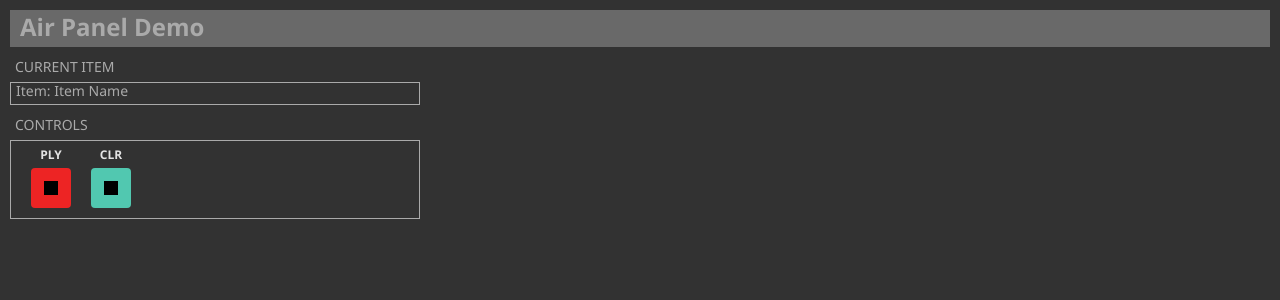
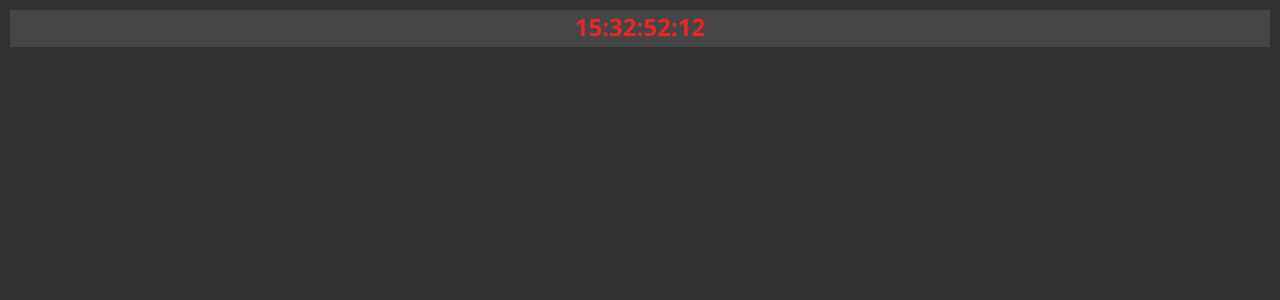
Before and after one commit to Cinegy/AirPanel-RedClock, an Angular app: page / in a window 1280 px wide. Shown: the top 300 px of the page. Built offline with nearby package versions, Linux system fonts and the light colour scheme.

Commit message:
-cleaned up to simplify as sample clock

```diff
--- a/src/app/app.component.html
+++ b/src/app/app.component.html
@@ -1,34 +1,4 @@
 
 <div id="mainHeader">
-  <div id="mainHeaderProductName">Air Panel Demo</div>
+  <div id="mainHeaderClock">{{ CurrentTime }}</div>
 </div>
-
-<div class="engineList">
-  <div class="groupBoxLabel">CURRENT ITEM</div>
-  <div class="groupBox" ng-app="">
-    <h2 class="groupBoxLabel">Item: {{ currentMcrItem.Name }}</h2>
-  </div>
-</div>
-
-
-<div class="engineList">
-  <div class="groupBoxLabel">CONTROLS</div>
-  <div class="groupBox">
-      <table>
-          <tr>
-              <td>
-                  <div class="buttonCaption">PLY</div>
-                  <div type="button" class="btn btn-goLive" (click)="playItem(currentMcrItem)" >
-                      <div class="square" style="background: black"></div>
-                  </div>
-              </td>
-              <td>
-                  <div class="buttonCaption buttonCaption-clearAll">CLR</div>
-                  <div type="button" class="btn btn-select" (click)="clearItem(currentMcrItem)">
-                      <div class="square" style="background: black"></div>
-                  </div>
-              </td>
-          </tr>
-      </table>
-  </div>
-</div>
--- a/src/app/app.component.ts
+++ b/src/app/app.component.ts
@@ -1,5 +1,4 @@
 import { Component } from '@angular/core';
-import { McrItem } from './models/mcritem';
 
 @Component({
   selector: 'app-root',
@@ -8,42 +7,24 @@ import { McrItem } from './models/mcritem';
 })
 
 export class AppComponent {
-  title = 'The Air Panel Demo';
+  title = 'The Air Panel Demo - Red Clock';
 
-  public currentMcrItem: McrItem;
+  private timer;
+  public CurrentTime : string = "00:00:00:00";
 
   constructor() {
-    this.currentMcrItem = new McrItem();
-
-    this.currentMcrItem.Name = "Item Name";
-    this.currentMcrItem.Comment = "Item Default Comment";
-
-    if(this.currentMcrItem.Name == "jjj")
-    {
-      this.SelectedItemUpdated();
-    }
-
+    this.updateTime();
   }
 
+  private updateTime() {
+    var d = new Date();
+    var hour = d.getHours();
+    var mins = d.getMinutes();
+    var secs = d.getSeconds();
+    var frames = Math.round(d.getMilliseconds() / 40).toString().padStart(2,'0');
 
-
-  public SelectedItemUpdated() : void
-  {
-    this.currentMcrItem.Name = "Fired!";
+    this.CurrentTime = `${hour}:${mins}:${secs}:${frames}`;
+    this.timer = setTimeout(() => this.updateTime(), 40);
   }
 
-  public playItem(item:McrItem) : boolean
-  {
-    var wang = window.external["Numberwang"];
-    item.Name = `C# apps say numberwang is: ${wang}`;
-
-    return false;
-  }
-
-  public clearItem(item:McrItem) : boolean
-  {
-    window.external["Test"]("Current item name: " + item.Name);
-
-    return false;
-  }
 }
--- a/src/app/models/mcritem.ts
+++ /dev/null
@@ -1,7 +0,0 @@
-export class McrItem
-{
-    public Name: string;
-    public Comment: string;
-
-
-}
--- a/src/assets/config/config.json
+++ /dev/null
@@ -1,4 +0,0 @@
-{
-    "Raffi" : "WebNinja",
-    "Lewis" : "WebClown"
-}
--- a/src/assets/config/mcritem-dummy1.json
+++ /dev/null
@@ -1,4 +0,0 @@
-{
-    "Name": "Dummy Item 1",
-    "Comment": "I'm a comment"
-}
--- a/src/styles.css
+++ b/src/styles.css
@@ -4,7 +4,7 @@ body {
 }
 
 #mainHeader {
-    background-color: dimgray;
+    background-color: rgb(70, 70, 70);
     color: rgb(170, 170, 170);
     font-family: 'Segoe UI';
     font-weight: 700;
@@ -12,150 +12,11 @@ body {
     padding: 0 10px 3px 10px;
 }
 
-#mainHeaderProductName { font-size: 24px; }
-
-#mainHeaderServer { font-size: 18px; }
-
-.engineList { margin: 10px; }
-
-.engineActions { margin: 10px; }
-
-/*Group boxes and label styles*/
-
-    .groupBox {
-        border: solid 1px rgb(170, 170, 170);
-        margin: 0 0 0 0;
-        padding: 0px;
-        z-index: 3;
-        width: 410px;
-    }
-
-    .groupBoxLabel {
-        background-color: rgb(50, 50, 50);
-        color: #AAAAAA;
-        font-family: 'Segoe UI';
-        font-size: 14px;
-        margin: 0 0 5px 5px;
-        position: relative;
-        z-index: 4;
-    }
-
-/*General Air buttons*/
-
-    .btn {
-        border: 0 none;
-        font-weight: 700;
-        height: 40px;
-        letter-spacing: 1px;
-        text-transform: uppercase;
-        width: 40px;
-        margin: 0 0 10px 20px;
-        background: #797979;
-    }
-    .btn:hover, .btn:focus, .btn:active, .btn.active, .open > .btn.btn-actiontoggle {
-        background: #595959;
-    }
-
-    .btn:focus, .btn:active:focus, .btn.active:focus
-    {
-        outline: 0 none;
-    }
-
-     /*Toggle Button*/
-
-    .btn-select {
-        background: #51c8b0;
-    }
-    .btn-select:hover, .btn-select:focus, .btn-select:active, .btn-select.active, .open > .btn-select.btn-actiontoggle {
-        background: #31a890;
-    }
-    .btn-select-depressed {
-        background: #51d8ff;
-    }
-    .btn-select-depressed:hover, .btn-select-depressed:focus, .btn-select-depressed:active, .btn-select-depressed.active, .open > .btn-select-depressed.btn-actiontoggle {
-        background: #31c8df;
-    }
-
-    .btn-toggle:hover, .btn-toggle:focus, .btn-toggle:active, .btn-toggle.active, .open > .btn-toggle.btn-actiontoggle {
-        cursor: pointer;
-    }
-
-/* Disabled button */
-
-    .btn-disable {
-        background: gray;
-        pointer-events: none;
-    }
-
-/* Caption for over-button label */
-
-    .buttonCaption {
-        color: #e4e4e4;
-        font-family: 'Segoe UI';
-        font-size: 12px;
-        font-weight: 600;
-        text-align: center;
-        width: 40px;
-        margin: 5px 0 5px 20px;
-    }
-
-    .buttonCaption-selectAll
-    {
-        margin: 5px 0 5px 50px
-    }
-
-
-/* ENGINE SELECTION section */
-
-/*nothing yet...*/
-
-/* ACTIONS section */
-
-    .groupBox-actions
-    {
-        width: 320px;
-    }
-
-    .btn-startCued
-    {
-        background: #e5e5b2
-    }
-    .btn-startCued:hover, .btn-startCued:focus, .btn-startCued:active, .btn-startCued.active {
-        background: #c5c592;
-    }
-
-    .btn-goNormal
-    {
-        background: #338033
-    }
-    .btn-goNormal:hover, .btn-goNormal:focus, .btn-goNormal:active, .btn-goNormal.active, .open > .btn-goNormal.btn-actiontoggle {
-        background: #136013;
-    }
-
-    .btn-goLive
-    {
-        background: #ed2424
-    }
-    .btn-goLive:hover, .btn-goLive:focus, .btn-goLive:active, .btn-goLive.active, .open > .btn-goLive.btn-actiontoggle {
-        background: #dd1414;
-    }
-
-    .btn-goClean
-    {
-        background: #ed2424
-    }
-    .btn-goClean:hover, .btn-goClean:focus, .btn-goClean:active, .btn-goClean.active, .open > .btn-goClean.btn-actiontoggle {
-        background: #cd0404;
-    }
-
-    .btn-goBlack
-    {
-        background: #ed2424
-    }
-    .btn-goBlack:hover, .btn-goBlack:focus, .btn-goBlack:active, .btn-goBlack.active, .open > .btn-goBlack.btn-actiontoggle {
-        background: #cd0404;
-    }
-
+#mainHeaderClock {
+    font-size: 24px;
+    color: rgb(230, 40, 40);
+    text-align: center;
+ }
 
 /* Shapes and other reusable content */
 
```
